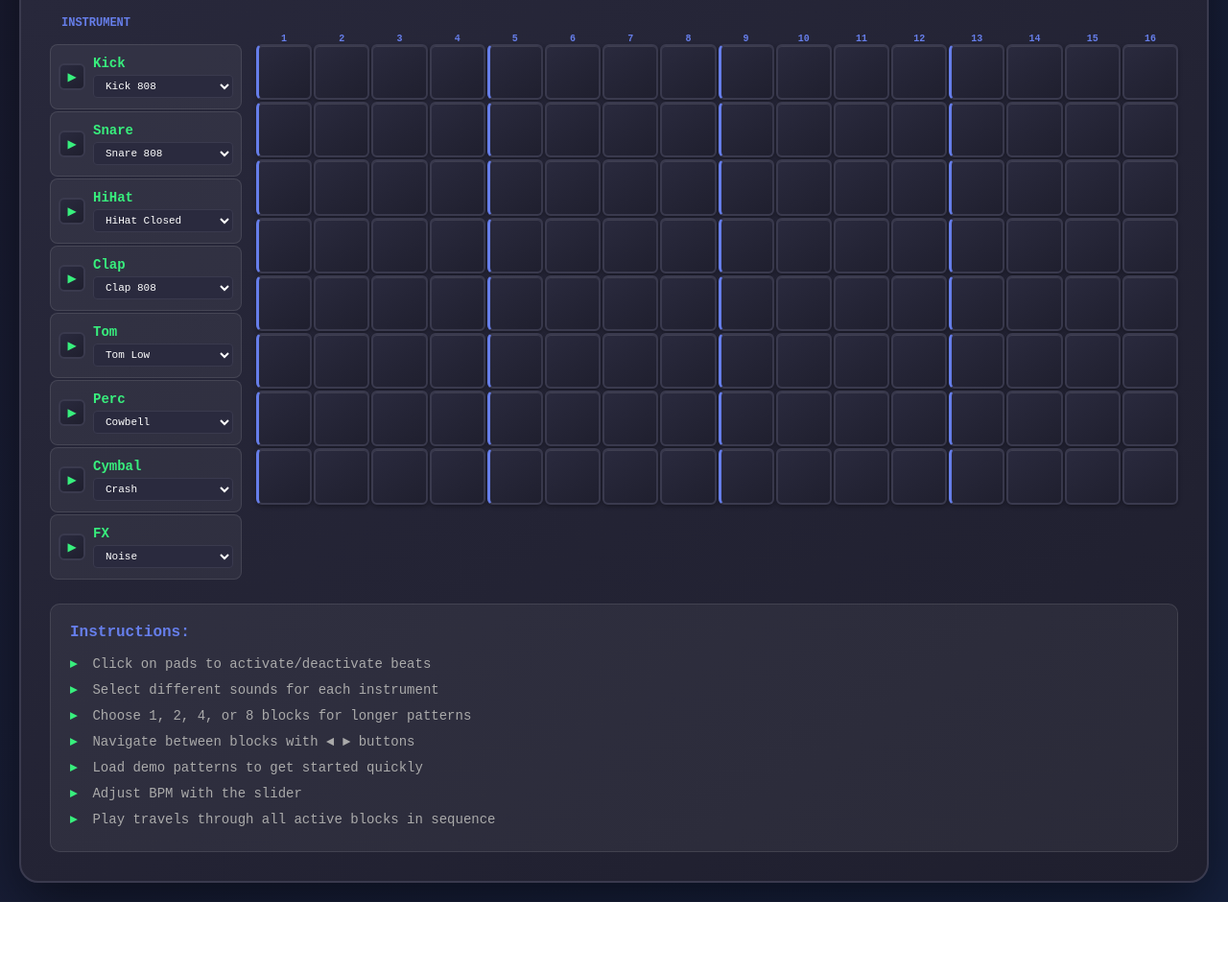
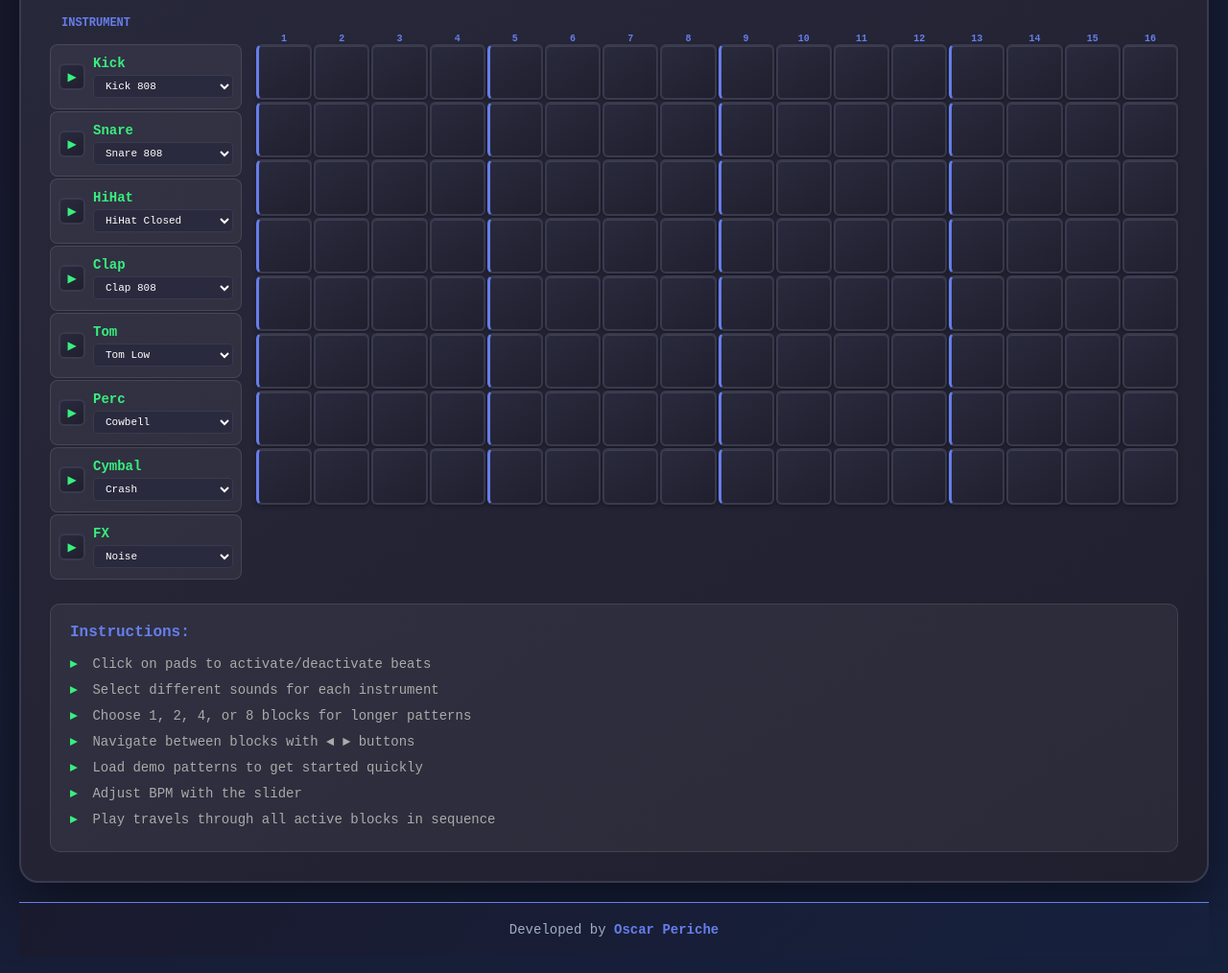
Before and after one commit to oskratch/drumnova, a plain HTML site: page index.html in a window 1280 px wide. Shown: the part 426-1440 px from the top of the page at 96% size. Before the commit the page ends 1366 px from the top, so only its background shows below. Drawn offline with Linux system fonts and the light colour scheme.

Commit message:
feat: add footer with developer credit
- Added footer section with 'Developed by Oscar Periche'
- Included link to oscarperiche.com that opens in new tab
- Styled footer with gradient background matching app theme
- Added hover effects for the link
- Fixed footer positioning by placing it inside container with flex layout

```diff
--- a/app.js
+++ b/app.js
@@ -264,8 +264,8 @@ class DrumMachine {
     async initAudio() {
         this.audioContext = new (window.AudioContext || window.webkitAudioContext)();
 
-        // Lista de sons a generar (per defecte generarem sons sintètics)
-        // L'usuari podrà substituir-los pels seus propis fitxers
+        // List of sounds to generate (by default we will generate synthetic sounds)
+        // The user will be able to replace them with their own files
         const sounds = [
             'kick', 'kick2', 'kick3', 'kick4', 'kick5',
             'snare', 'snare2', 'snare3', 'snare4', 'snare5',
--- a/index.html
+++ b/index.html
@@ -195,6 +195,11 @@
                 </ul>
             </div>
         </div>
+
+        <!-- Footer -->
+        <footer class="footer">
+            <p>Developed by <a href="https://oscarperiche.com" target="_blank">Oscar Periche</a></p>
+        </footer>
     </div>
 
     <script src="app.js"></script>
--- a/style.css
+++ b/style.css
@@ -18,6 +18,10 @@ body {
 .container {
     width: 100%;
     max-width: 1400px;
+    margin: 0 auto;
+    display: flex;
+    flex-direction: column;
+    min-height: 100vh;
 }
 
 .drum-machine {
@@ -528,3 +532,29 @@ body {
         border-radius: 4px;
     }
 }
+
+/* Footer Styles */
+.footer {
+    text-align: center;
+    padding: 20px;
+    background: linear-gradient(135deg, #1a1a2e, #16213e);
+    border-top: 1px solid #667eea;
+    margin-top: 20px;
+}
+
+.footer p {
+    margin: 0;
+    color: #a0aec0;
+    font-size: 14px;
+}
+
+.footer a {
+    color: #667eea;
+    text-decoration: none;
+    font-weight: bold;
+    transition: color 0.3s ease;
+}
+
+.footer a:hover {
+    color: #7c3aed;
+}
```
